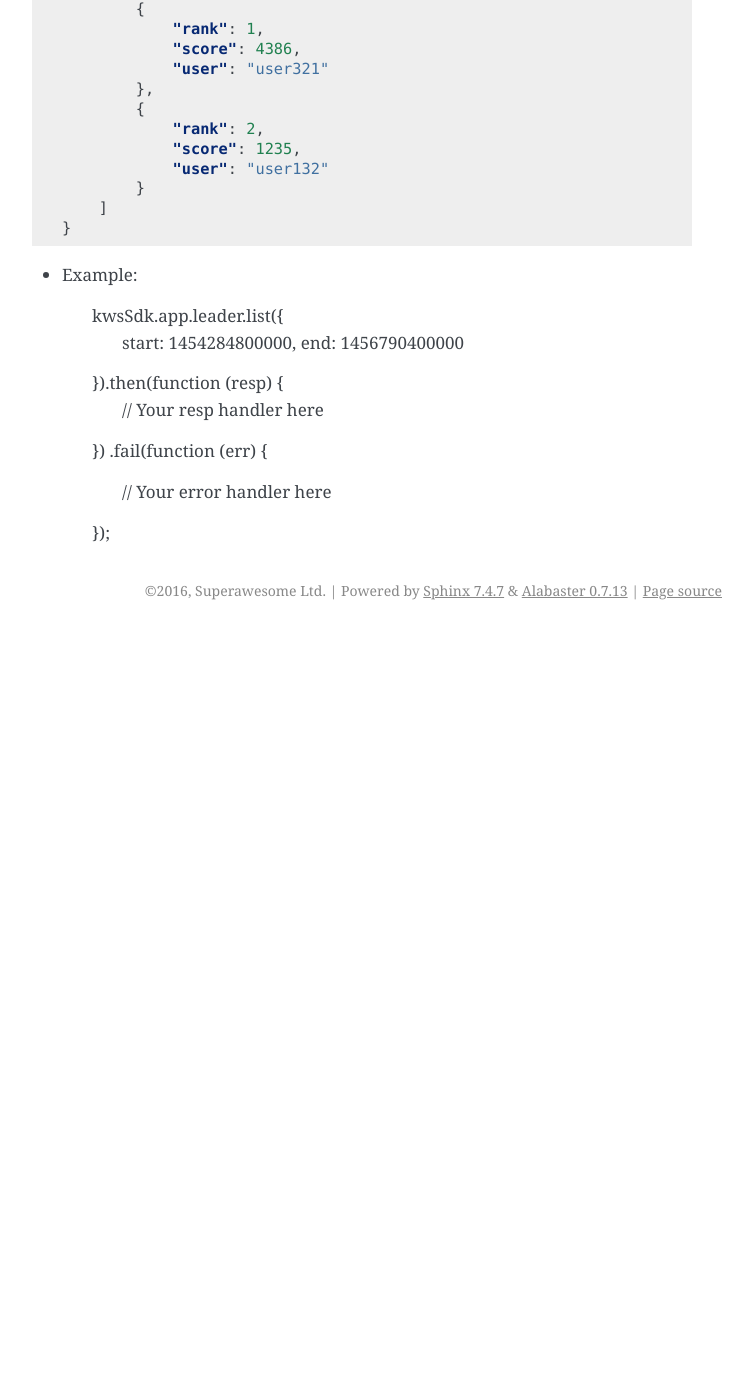
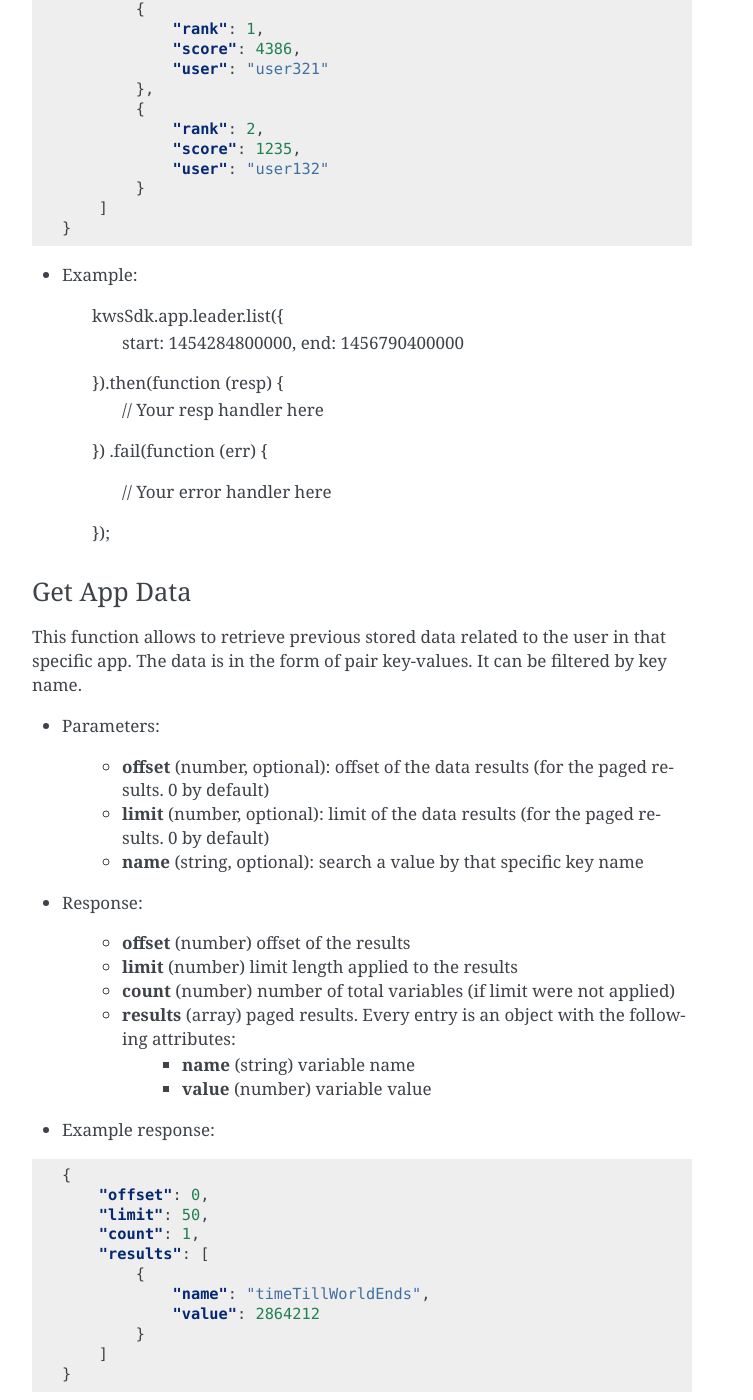
Before and after one commit to sophiehart/sa-kws-docs, a Sphinx documentation site: the page built from source/05-reference.rst, in a window 1280 px wide and 1400 px high, scrolled down 11073 px. Shown: the whole window, without its empty margins (388-1141 px from the left). Built offline with Sphinx 7.4.7, drawn with Linux system fonts in a browser that asks for light colours; before the commit the page ends 11703 px from its top, so only the background shows below that; some of the changed text lies outside the part shown.

Commit message:
#KWS-416: Added new endpoints appData

```diff
--- a/source/05-reference.rst
+++ b/source/05-reference.rst
@@ -520,3 +520,96 @@
     .fail(function (err) {
         // Your error handler here
     });
+
+Get App Data
+----------------
+
+This function allows to retrieve previous stored data related to the user in that specific app.
+The data is in the form of pair key-values. It can be filtered by key name.
+
+* Parameters:
+
+    * **offset** (number, optional): offset of the data results (for the paged results. 0 by default)
+    * **limit** (number, optional): limit of the data results (for the paged results. 0 by default)
+    * **name** (string, optional): search a value by that specific key name
+
+* Response:
+
+    * **offset** (number) offset of the results
+    * **limit** (number) limit length applied to the results
+    * **count** (number) number of total variables (if limit were not applied)
+    * **results** (array) paged results. Every entry is an object with the following attributes:
+        * **name** (string) variable name
+        * **value** (number) variable value
+
+
+* Example response:
+
+.. code-block:: json
+
+    {
+        "offset": 0,
+        "limit": 50,
+        "count": 1,
+        "results": [
+            {
+                "name": "timeTillWorldEnds",
+                "value": 2864212
+            }
+        ]
+    }
+
+* Example:
+
+    kwsSdk.app.user.appData.list({
+        name: "timeTillWorldEnds"
+    }).then(function (resp) {
+        // Your resp handler here
+    })
+    .fail(function (err) {
+        // Your error handler here
+    });
+
+
+Set App Data
+----------------
+
+This function allows to create or update data related to the user in that specific app.
+The data is in the form of pair key-values. Values can only be integers.
+
+* Parameters:
+
+    * **name** (string, optional): key name
+    * **value** (integer, optional): value to be stored
+
+* Example:
+
+    kwsSdk.app.user.appData.set({
+        name: "timeTillWorldEnds",
+        value: 2864212
+    }).then(function (resp) {
+        // Your resp handler here
+    })
+    .fail(function (err) {
+        // Your error handler here
+    });
+
+Delete App Data
+----------------
+
+This function allows to delete data related to the user in that specific app.
+
+* Parameters:
+
+    * **name** (string, optional): key name of data you want to delete
+
+* Example:
+
+    kwsSdk.app.user.appData.deleteByName({
+        name: "timeTillWorldEnds"
+    }).then(function (resp) {
+        // Your resp handler here
+    })
+    .fail(function (err) {
+        // Your error handler here
+    });
```
Also changed, not shown: other parts of source/05-reference.rst (+3 -3 lines).
